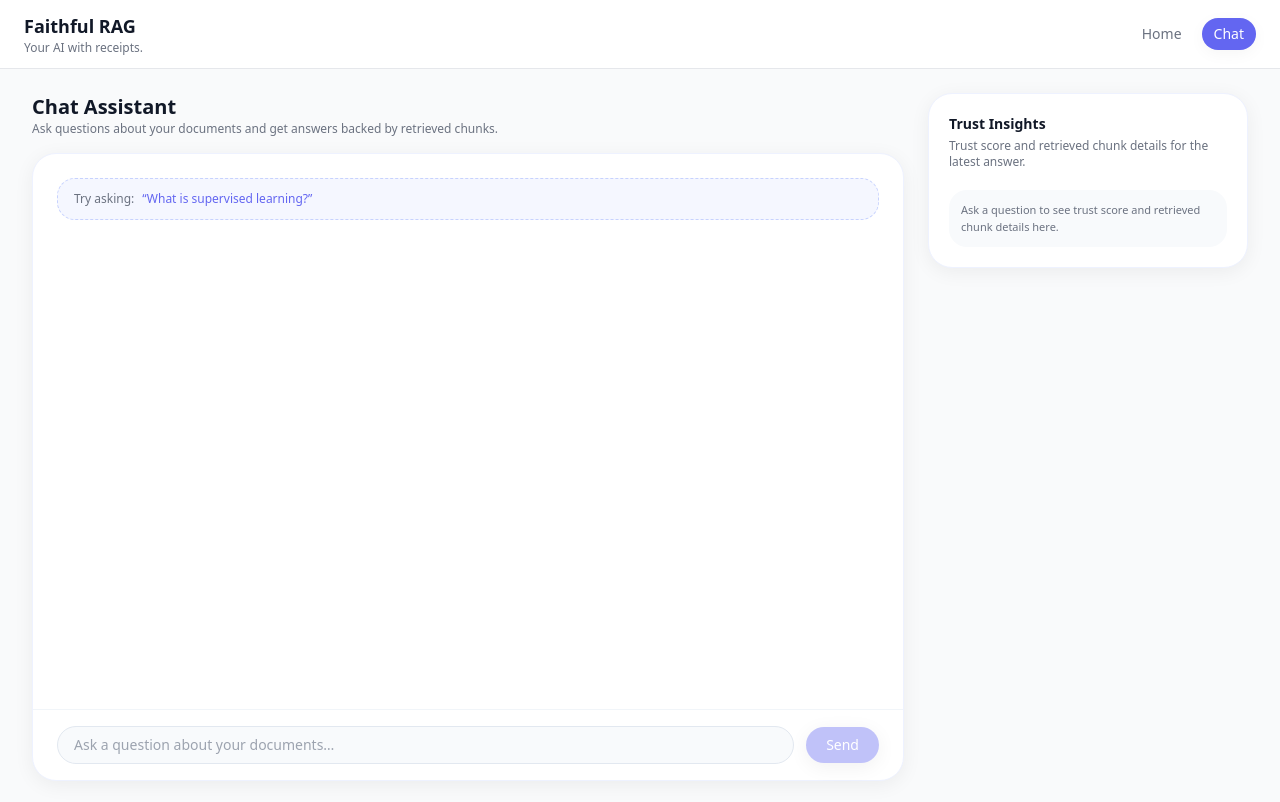
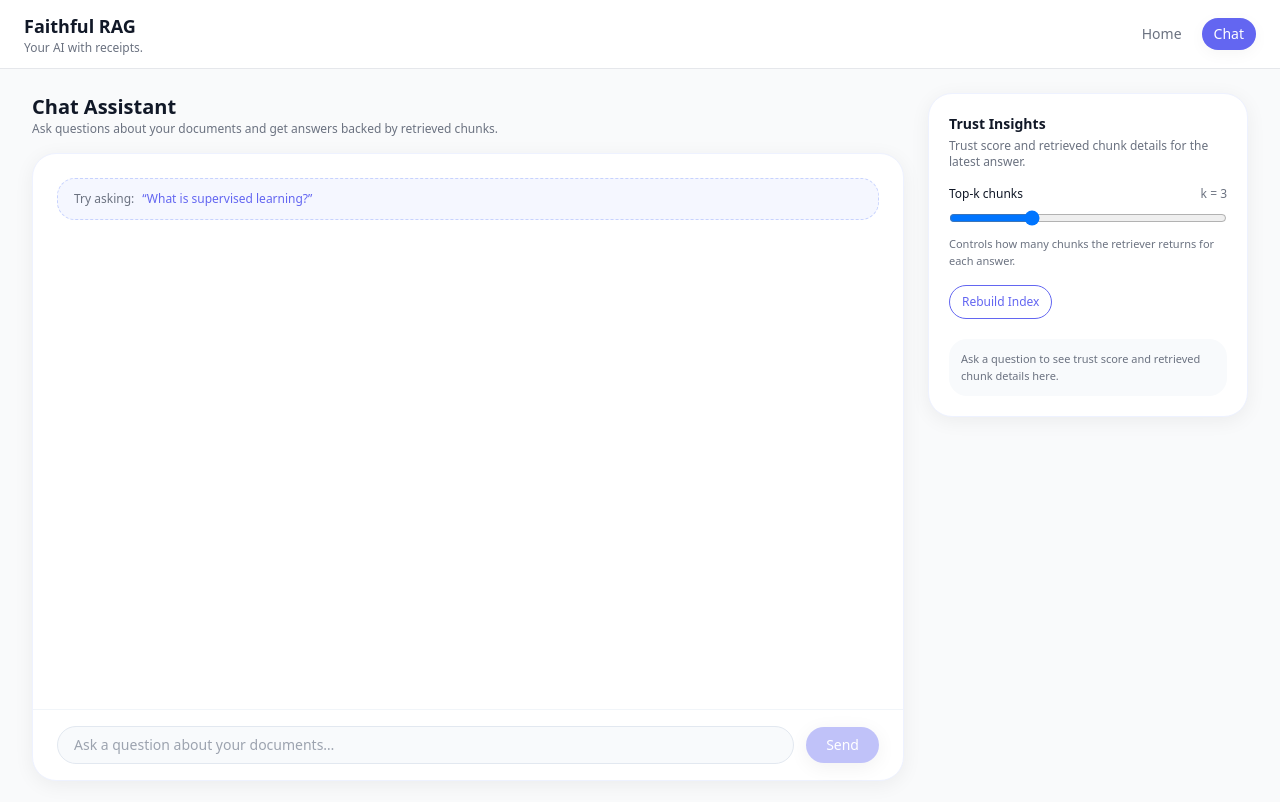
Before and after one commit to Anuraj235/rag-observable, a React app in the folder frontend/: page /chat in a window 1280 px wide. Shown: the top 802 px of the page. Built offline with nearby package versions, Linux system fonts and the light colour scheme; the HTML template or start-up script is replaced by a standard one.

Commit message:
feat(chat): add relevance badges, source pills, and top-k slider UI
added:

new top-k slider

new source pills below the assistant message

new relevance color-coded badges

deduping chunk list

types updated for relevance

```diff
--- a/frontend/src/pages/ChatPage.tsx
+++ b/frontend/src/pages/ChatPage.tsx
@@ -1,5 +1,18 @@
 import React, { useEffect, useRef, useState } from "react";
 import type { FormEvent } from "react";
+
+/** Remove any trailing “Sources:” block from the model answer text. */
+function stripSourcesFromAnswer(text: string): string {
+  if (!text) return text;
+
+  const lower = text.toLowerCase();
+  const idx = lower.indexOf("sources:");
+  if (idx === -1) {
+    return text.trim();
+  }
+
+  return text.slice(0, idx).trimEnd();
+}
 
 type Role = "user" | "assistant";
 
@@ -43,6 +56,7 @@ const ChatPage: React.FC = () => {
   const [messages, setMessages] = useState<Message[]>([]);
   const [input, setInput] = useState("");
   const [loading, setLoading] = useState(false);
+  const [topK, setTopK] = useState<number>(3); // 🔹 Top-k slider state
 
   const scrollRef = useRef<HTMLDivElement | null>(null);
 
@@ -75,7 +89,8 @@ const ChatPage: React.FC = () => {
       const res = await fetch(`${API_BASE}/api/query`, {
         method: "POST",
         headers: { "Content-Type": "application/json" },
-        body: JSON.stringify({ query: trimmed }),
+        // 🔹 Send top_k to backend
+        body: JSON.stringify({ query: trimmed, top_k: topK }),
       });
 
       if (!res.ok) {
@@ -84,10 +99,13 @@ const ChatPage: React.FC = () => {
 
       const data: QueryResponse = await res.json();
 
+      // 🔹 Strip inline “Sources:” section from the LLM answer text
+      const cleanedAnswer = stripSourcesFromAnswer(data.answer);
+
       const assistantMessage: Message = {
         id: crypto.randomUUID(),
         role: "assistant",
-        content: data.answer,
+        content: cleanedAnswer,
         meta: {
           trust_score: data.trust_score ?? null,
           latency_ms: data.latency_ms ?? null,
@@ -183,25 +201,62 @@ const ChatPage: React.FC = () => {
               </div>
             )}
 
-            {messages.map((m) => (
+            {messages.map((m) => {
+              const isAssistant = m.role === "assistant";
+              const chunks = m.meta?.chunks ?? [];
+
+              // de-dupe sources for the source pills
+              const uniqueChunks = Array.from(
+                new Map(
+                  chunks.map((c) => [`${c.source}-${c.chunk}`, c])
+                ).values()
+              );
+
+              return (
                 <div
                   key={m.id}
-                className={`flex ${
-                  m.role === "user" ? "justify-end" : "justify-start"
-                }`}
+                  className={`flex ${isAssistant ? "justify-start" : "justify-end"}`}
                 >
                   <div
                     className={[
                       "max-w-[70%] rounded-2xl px-4 py-3 text-sm shadow-soft-sm",
-                    m.role === "user"
-                      ? "bg-primary text-white rounded-br-md"
-                      : "bg-slate-50 text-textDark border border-slate-200 rounded-bl-md",
+                      isAssistant
+                        ? "bg-slate-50 text-textDark border border-slate-200 rounded-bl-md"
+                        : "bg-primary text-white rounded-br-md",
                     ].join(" ")}
                   >
-                  {m.content}
+                    <p className="whitespace-pre-line">{m.content}</p>
+
+                    {/* 🔹 Source pills directly under assistant message */}
+                    {isAssistant && uniqueChunks.length > 0 && (
+                      <div className="mt-3 border-t border-slate-200 pt-2">
+                        <div className="mb-1 text-[11px] font-medium text-textMuted">
+                          Sources
+                        </div>
+                        <div className="flex flex-wrap gap-1.5">
+                          {uniqueChunks.map((c, idx) => (
+                            <span
+                              key={`${c.source}-${c.chunk}-${idx}`}
+                              className={[
+                                "inline-flex items-center rounded-full border px-2 py-0.5 text-[11px] max-w-[220px] truncate",
+                                relevanceBadgeClass(c.relevance),
+                              ].join(" ")}
+                            >
+                              <span className="mr-1 text-[10px] opacity-80">
+                                [{idx + 1}]
+                              </span>
+                              <span className="truncate">
+                                {c.source} · chunk {c.chunk}
+                              </span>
+                            </span>
+                          ))}
                         </div>
                       </div>
-            ))}
+                    )}
+                  </div>
+                </div>
+              );
+            })}
 
             {loading && (
               <div className="flex items-center gap-2 text-xs text-textMuted">
@@ -241,6 +296,52 @@ const ChatPage: React.FC = () => {
           <p className="mt-1 text-xs text-textMuted">
             Trust score and retrieved chunk details for the latest answer.
           </p>
+
+          {/* 🔹 Top-k slider */}
+          <div className="mt-4">
+            <label className="flex items-center justify-between text-xs font-medium text-textDark">
+              <span>Top-k chunks</span>
+              <span className="text-textMuted">k = {topK}</span>
+            </label>
+            <input
+              type="range"
+              min={1}
+              max={8}
+              value={topK}
+              onChange={(e) => setTopK(Number(e.target.value))}
+              className="mt-2 w-full"
+            />
+            <p className="mt-1 text-[11px] text-textMuted">
+              Controls how many chunks the retriever returns for each answer.
+            </p>
+          </div>
+
+          {/* Rebuild index button */}
+<div className="mt-4">
+  <button
+    onClick={async () => {
+      const ok = confirm("Rebuild entire index? This will re-embed all files.");
+      if (!ok) return;
+
+      try {
+        const res = await fetch(`${API_BASE}/api/rebuild`, {
+          method: "POST",
+        });
+
+        if (!res.ok) throw new Error("Failed to rebuild index");
+
+        alert("Index rebuilt successfully! 🎉");
+      } catch (err) {
+        console.error(err);
+        alert("Error rebuilding index. Check backend.");
+      }
+    }}
+    className="text-xs px-3 py-2 rounded-full border border-primary text-primary hover:bg-primary hover:text-white transition"
+  >
+    Rebuild Index
+  </button>
+</div>
+
 
           {lastMeta ? (
             <>
```
Lines whose indentation alone changed are shown as unchanged.
